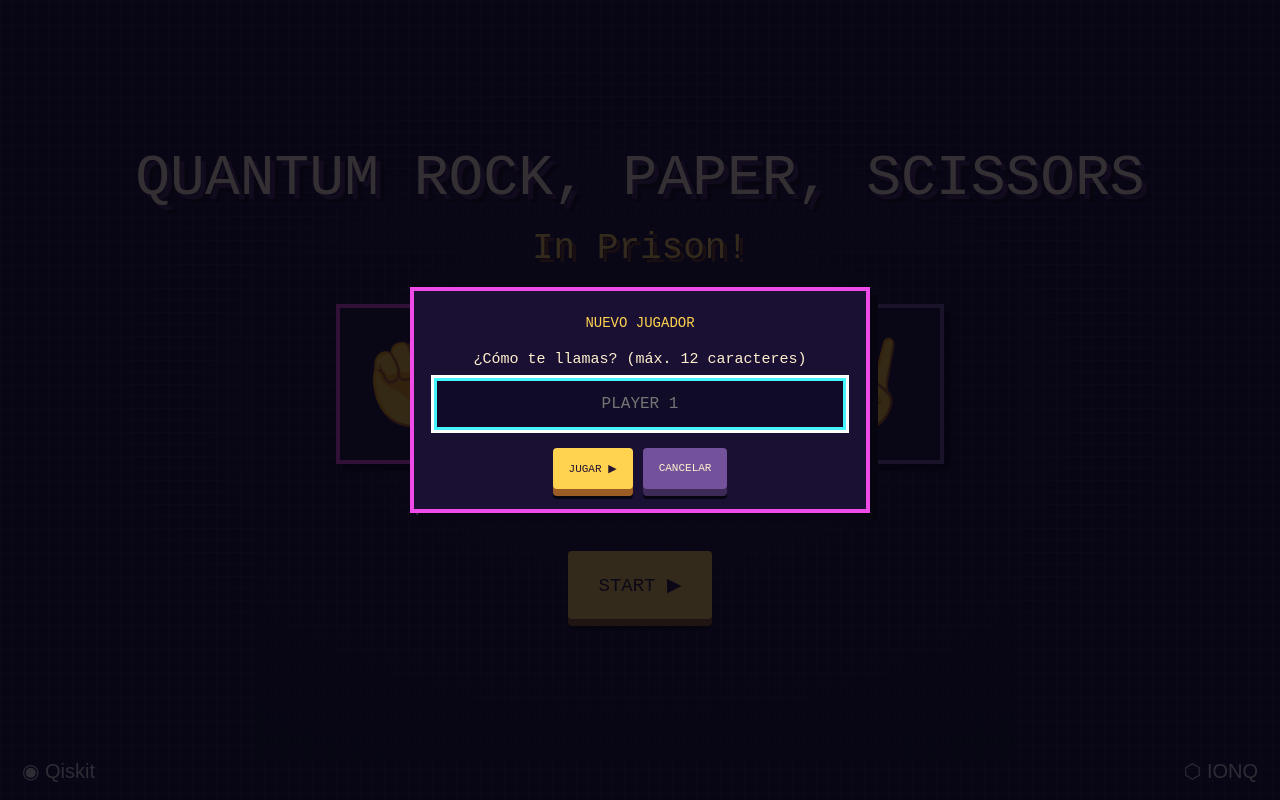
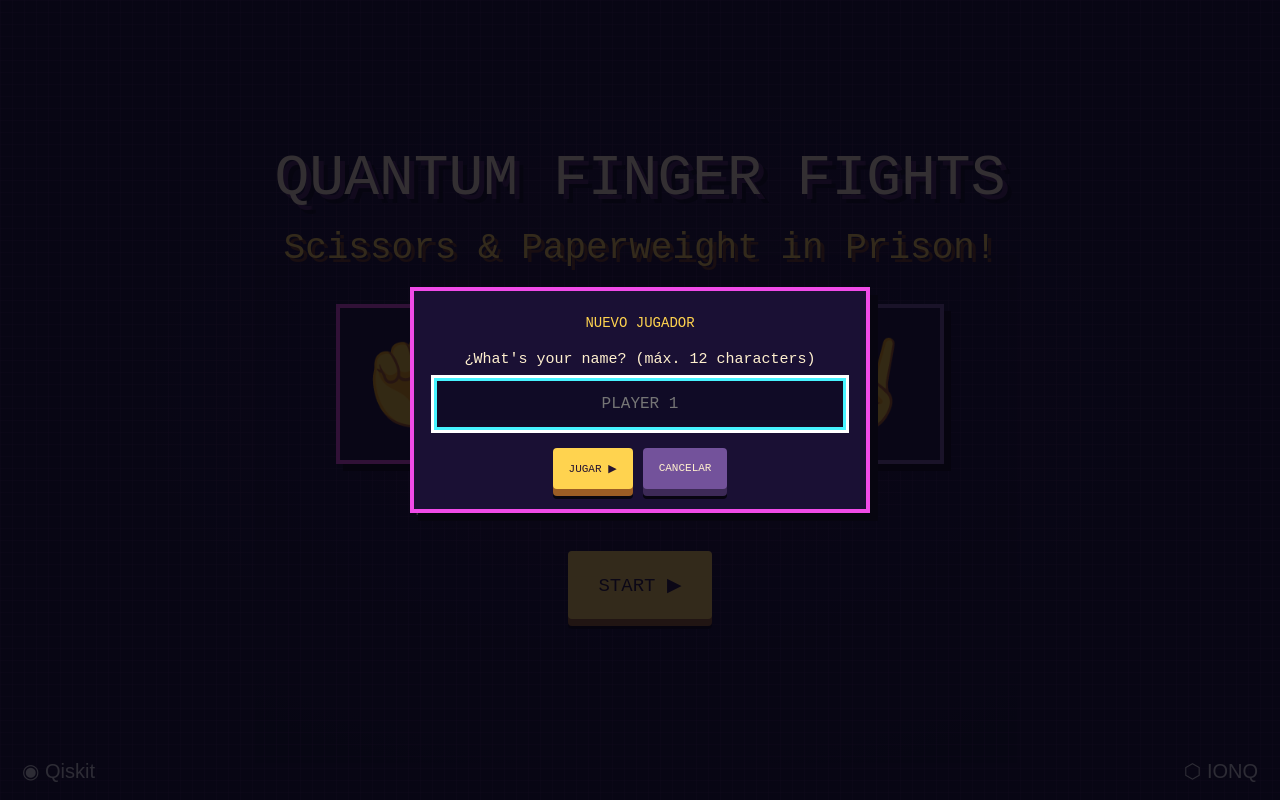
Before and after one commit to LuisMi1245/quantum-arcade-cloud, a website built with Vite: page frontend/index.html in a window 1280 px wide. Both pictures are taken after a click on the button "START ▶". Built offline with nearby package versions, Linux system fonts and the light colour scheme; no server answers.

Commit message:
Update index.html

```diff
--- a/frontend/index.html
+++ b/frontend/index.html
@@ -4,12 +4,12 @@
   <meta charset="utf-8">
   <meta name="viewport" content="width=device-width,initial-scale=1">
   <meta name="theme-color" content="#100b26">
-  <title>Quantum Rock, Paper, Scissors</title>
+  <title>Quantum Finger Fights</title>
 </head>
 <body>
   <section id="intro" class="screen active">
     <div>
-      <h1 class="title">QUANTUM ROCK, PAPER, SCISSORS<br><div class="shoot">In Prison!</div></h1>
+      <h1 class="title">QUANTUM FINGER FIGHTS<br><div class="shoot">Scissors & Paperweight in Prison!</div></h1>
       <div class="cards">
         <div class="iconcard">✊</div>
         <div class="iconcard">✋</div>
@@ -163,7 +163,7 @@
   <div class="name-modal" id="nameModal" role="dialog" aria-modal="true" aria-labelledby="nameTitle" hidden>
     <form class="name-dialog" id="nameForm" autocomplete="off">
       <div class="name-title" id="nameTitle">NUEVO JUGADOR</div>
-      <label class="name-label" for="nameInput">¿Cómo te llamas? (máx. 12 caracteres)</label>
+      <label class="name-label" for="nameInput">¿What's your name? (máx. 12 characters)</label>
       <input id="nameInput" class="name-input" type="text" maxlength="12" placeholder="PLAYER 1" spellcheck="false">
       <div class="name-actions">
         <button class="arcade" id="nameConfirm" type="submit">JUGAR ▶</button>
```
